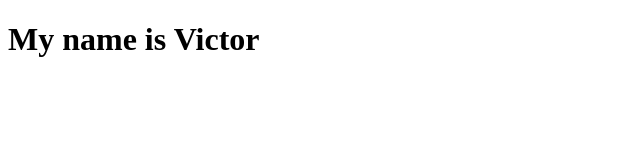
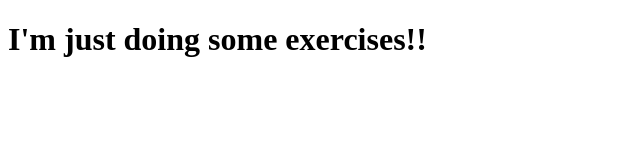
Before and after one commit to victor-alvescv/Goo, a plain HTML site: page index.html in a window 1280 px wide. Shown: the whole page, without its empty margins (0-640 px from the left). Drawn offline with Linux system fonts and the light colour scheme.

Commit message:
Exercising

```diff
--- a/index.html
+++ b/index.html
@@ -7,6 +7,6 @@
     <title>Document</title>
 </head>
 <body>
-  <h1>My name is Victor</h1>
+  <h1>I'm just doing some exercises!!</h1>
 </body>
 </html>
```
